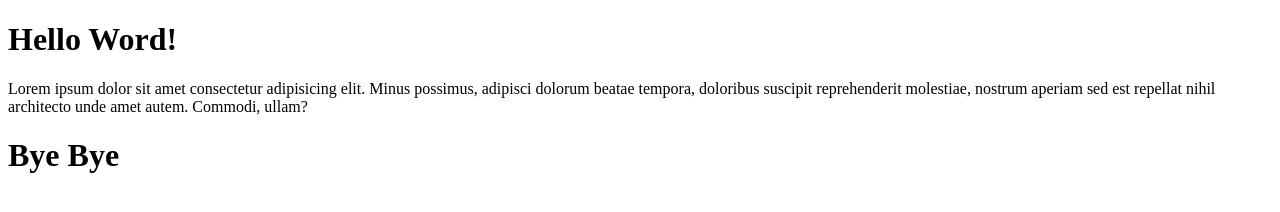
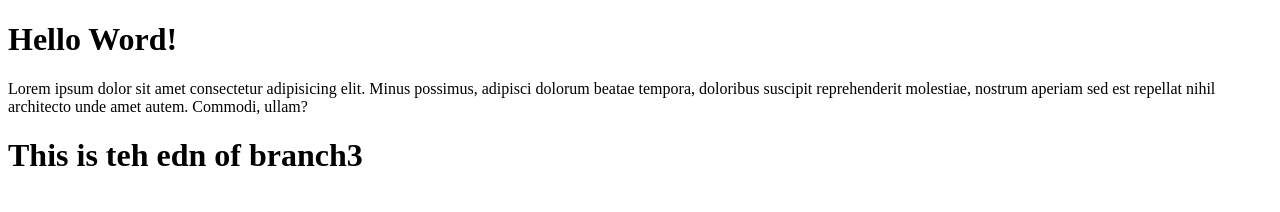
Before and after one commit to GalinaUzunova/createBranch, a plain HTML site: page index.html in a window 1280 px wide. Drawn offline with Linux system fonts and the light colour scheme.

Commit message:
pull request

```diff
--- a/index.html
+++ b/index.html
@@ -15,7 +15,7 @@
             doloribus suscipit reprehenderit molestiae, nostrum aperiam sed est repellat nihil architecto unde amet
             autem. Commodi, ullam?</p>
 
-        <h1>Bye Bye</h1>
+        <h1>This is teh edn of branch3</h1>
     </div>
 </body>
 
```
